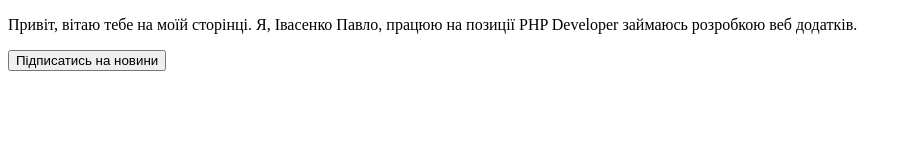
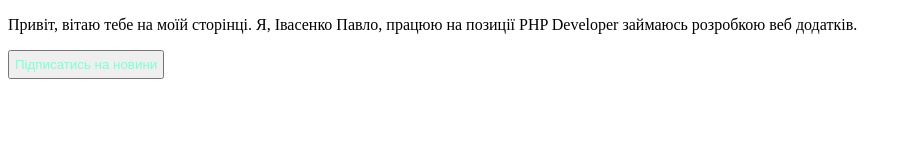
Before and after one commit to owonnarr/repository_a, a plain HTML site: page index.html in a window 1280 px wide. Shown: the whole page, without its empty margins (0-908 px from the left). Drawn offline with Linux system fonts and the light colour scheme.

Commit message:
change color

```diff
--- a/index.html
+++ b/index.html
@@ -10,4 +10,11 @@
         <button>Підписатись на новини</button>
     </div>
 </body>
+
+<style>
+    button {
+        color: aquamarine;
+        padding: 5px;
+    }
+</style>
 </html>
```
